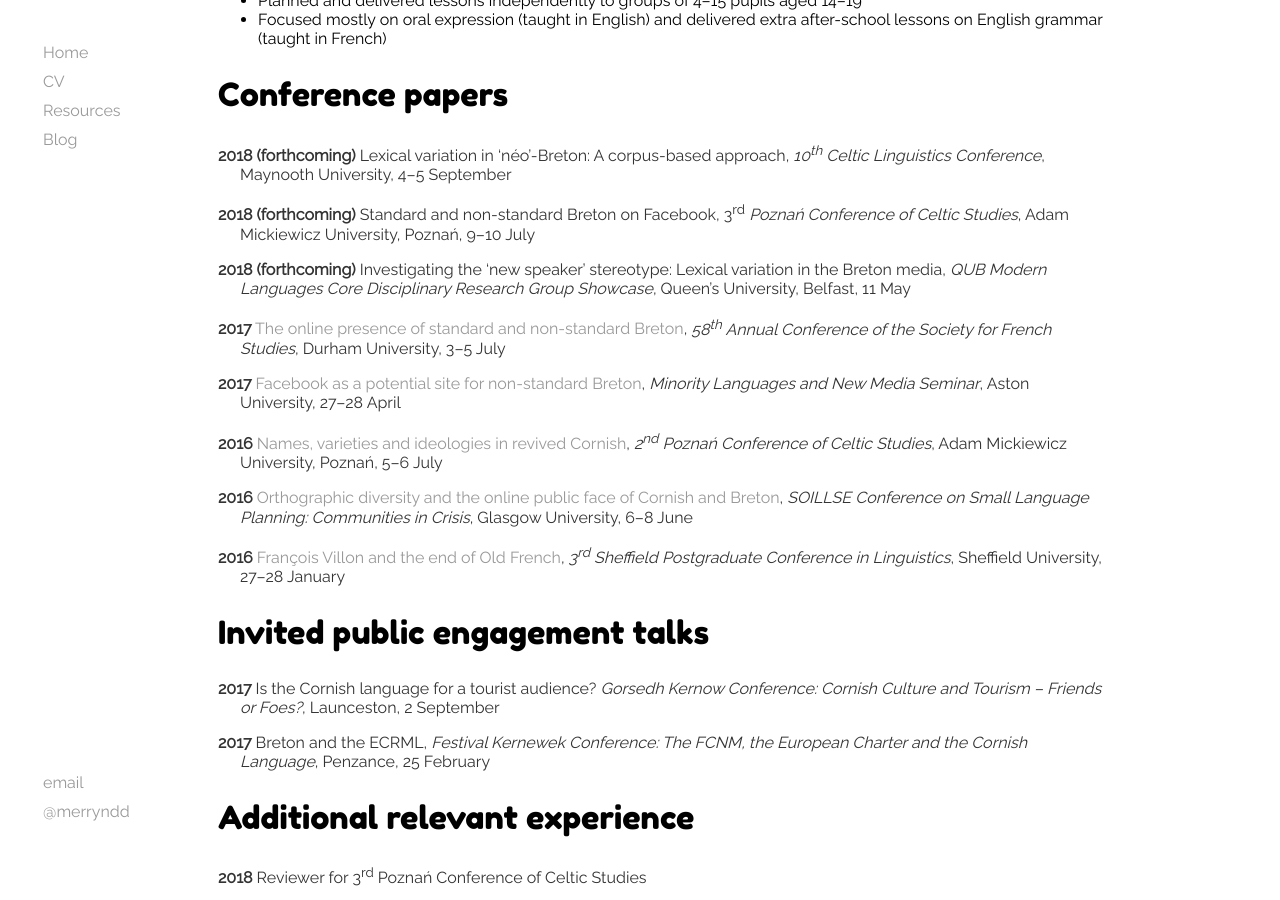
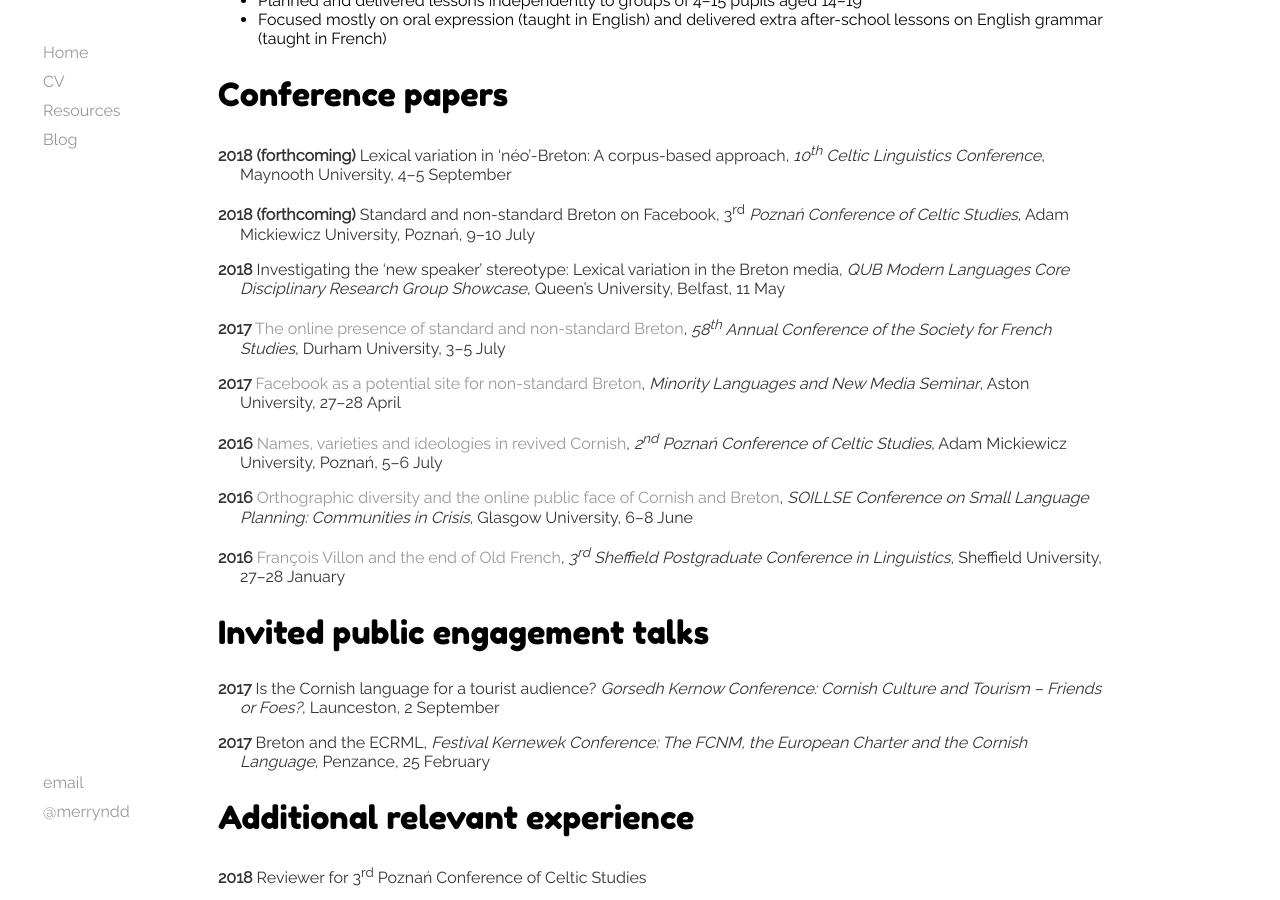
Before and after one commit to merryndd/merryndd.github.io, a Jekyll site: the page built from cv/index.html, in a window 1280 px wide and 900 px high, scrolled down 1182 px. Built offline with Jekyll 4.4.1, drawn with Linux system fonts in a browser that asks for light colours.

Commit message:
Update index.html

```diff
--- a/cv/index.html
+++ b/cv/index.html
@@ -31,7 +31,7 @@ title: Merryn Davies-Deacon
 <h2>Conference papers</h2>
 <p class="bibentry"><strong>2018 (forthcoming)</strong> Lexical variation in &lsquo;néo&rsquo;-Breton: A corpus-based approach, <i>10<sup>th</sup> Celtic Linguistics Conference</i>, Maynooth University, 4&ndash;5 September</p>
 <p class="bibentry"><strong>2018 (forthcoming)</strong> Standard and non-standard Breton on Facebook, 3<sup>rd</sup> <i>Pozna&#324; Conference of Celtic Studies</i>, Adam Mickiewicz University, Pozna&#324;, 9&ndash;10 July</p>
-<p class="bibentry"><strong>2018 (forthcoming)</strong> Investigating the &lsquo;new speaker&rsquo; stereotype: Lexical variation in the Breton media, <i>QUB Modern Languages Core Disciplinary Research Group Showcase</i>, Queen’s University, Belfast, 11 May</p>
+<p class="bibentry"><strong>2018</strong> Investigating the &lsquo;new speaker&rsquo; stereotype: Lexical variation in the Breton media, <i>QUB Modern Languages Core Disciplinary Research Group Showcase</i>, Queen’s University, Belfast, 11 May</p>
 <p class="bibentry"><strong>2017</strong> <a href="https://www.academia.edu/34555870/The_online_presence_of_standard_and_non-standard_Breton">The online presence of standard and non-standard Breton</a>, <i>58<sup>th</sup> Annual Conference of the Society for French Studies</i>, Durham University, 3&ndash;5 July</p>
 <p class="bibentry"><strong>2017</strong> <a href="https://www.academia.edu/32907045/Facebook_as_a_potential_site_for_non-standard_Breton">Facebook as a potential site for non-standard Breton</a>, <i>Minority Languages and New Media Seminar</i>, Aston University, 27&ndash;28 April</p>
 <p class="bibentry"><strong>2016</strong> <a href="https://www.academia.edu/27249633/Names_varieties_and_ideologies_in_revived_Cornish">Names, varieties and ideologies in revived Cornish</a>, <i>2<sup>nd</sup> Pozna&#324; Conference of Celtic Studies</i>, Adam Mickiewicz University, Pozna&#324;, 5&ndash;6 July</p>
```
